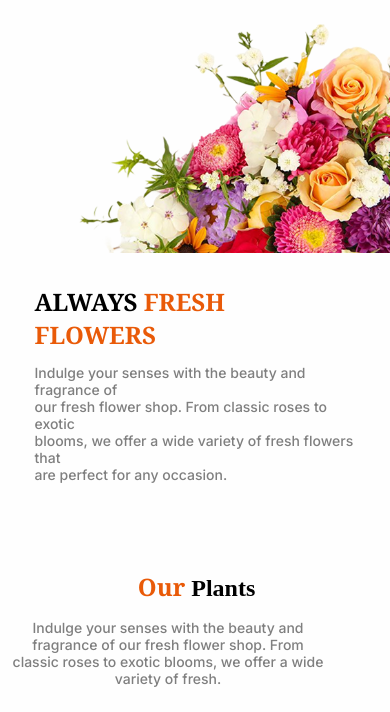
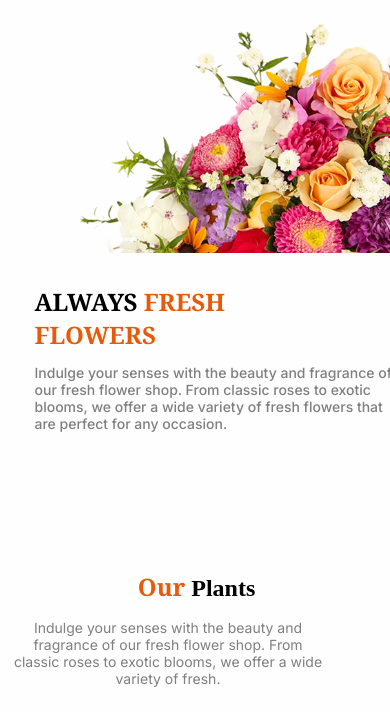
Before and after one commit to riti202-stack/Assignment-02, a plain HTML site: page index.html in a window 390 px wide. Shown: the part 89-801 px from the top of the page. Drawn offline with Linux system fonts and the light colour scheme.

Commit message:
added some correction

```diff
--- a/index.html
+++ b/index.html
@@ -49,7 +49,7 @@
          <section class="our-plant">
             <div class="our-plant-description">
                   <p class="our-plant-heading"><span class="noto-serif-flower color">Our</span> Plants</p>
-                  <p class="f-text inter-1 color-1">Indulge your senses with the beauty and fragrance of our fresh flower shop. From<br> classic roses to exotic blooms, we offer a wide variety of fresh.</p>
+                  <p class="fill-text inter-1 color-1">Indulge your senses with the beauty and fragrance of our fresh flower shop. From<br> classic roses to exotic blooms, we offer a wide variety of fresh.</p>
             </div>
             <div class="our-plant-card">
                 <div class="card">
--- a/styles/style.css
+++ b/styles/style.css
@@ -134,6 +134,10 @@ body{
 .f-text{
     font-size:22px;
     font-weight: 500;
+    width: 570px;
+    height: 108px;
+
+
 
 }
 .display-flower-div{
@@ -166,6 +170,8 @@ body{
   }
   .f-text{
     font-size: 14px;
+    width:360px;
+    height:68px;
   }
 
 
@@ -188,6 +194,10 @@ body{
     padding-left: 14px;
 
 
+}
+.fill-txt{
+    font-size:22px;
+    font-weight: 500;
 }
 .our-plant-description{
     text-align: center;
@@ -238,7 +248,7 @@ body{
         width: 362px;
         height:1474px;
         margin-top: 28px;
-        /* margin: auto; */
+
 
 
     }
@@ -260,9 +270,7 @@ body{
         height:196px;
         margin-bottom: 30px;
     }
-    /* .our-plant-card{
-            margin-bottom: 41.5px;
-        } */
+
     .our-plant-description{
         width:393px;
         height:117px;
@@ -271,7 +279,7 @@ body{
         font-size: 24px;
 
     }
-    .f-text{
+    .fill-text{
         font-size: 14px;
         width: 336px;
         height: 68px;
```
